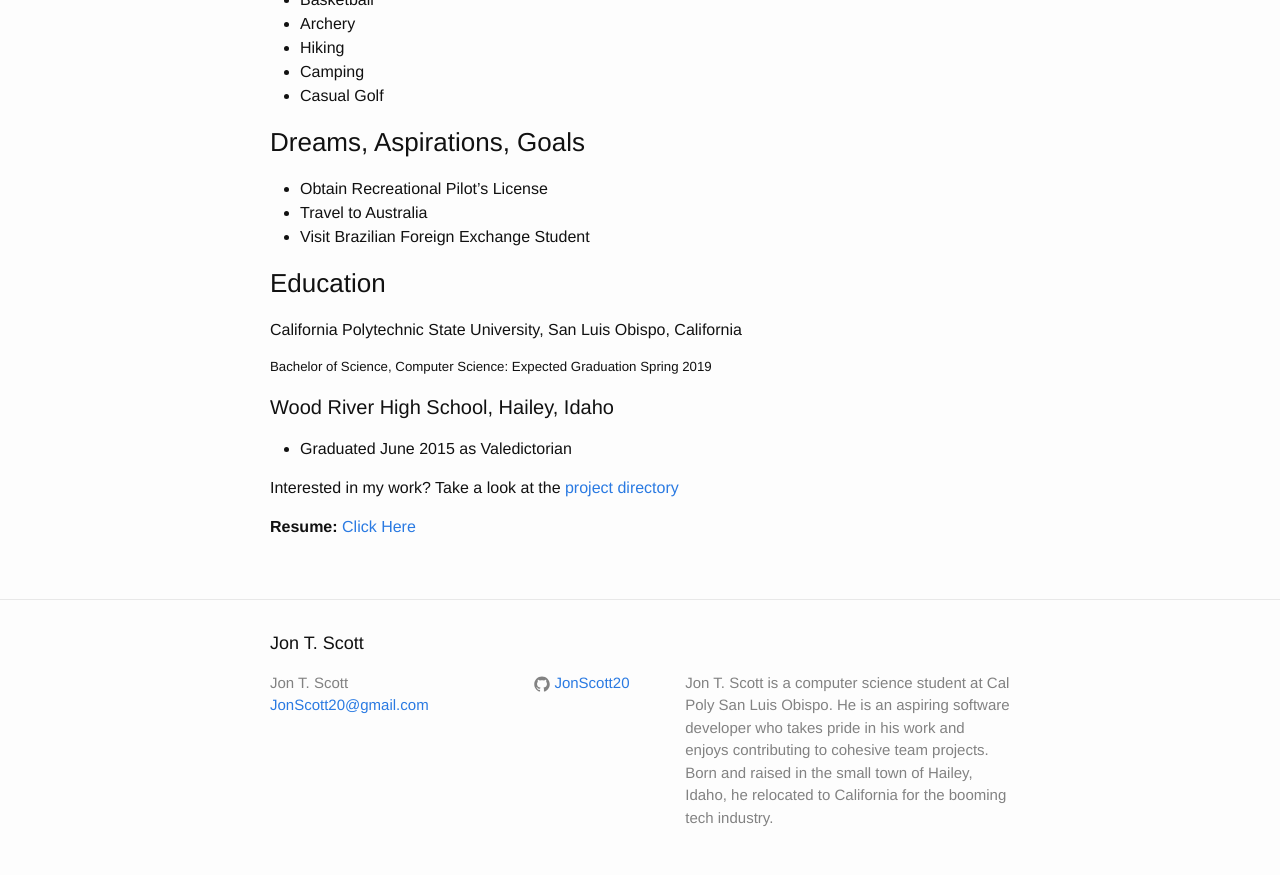
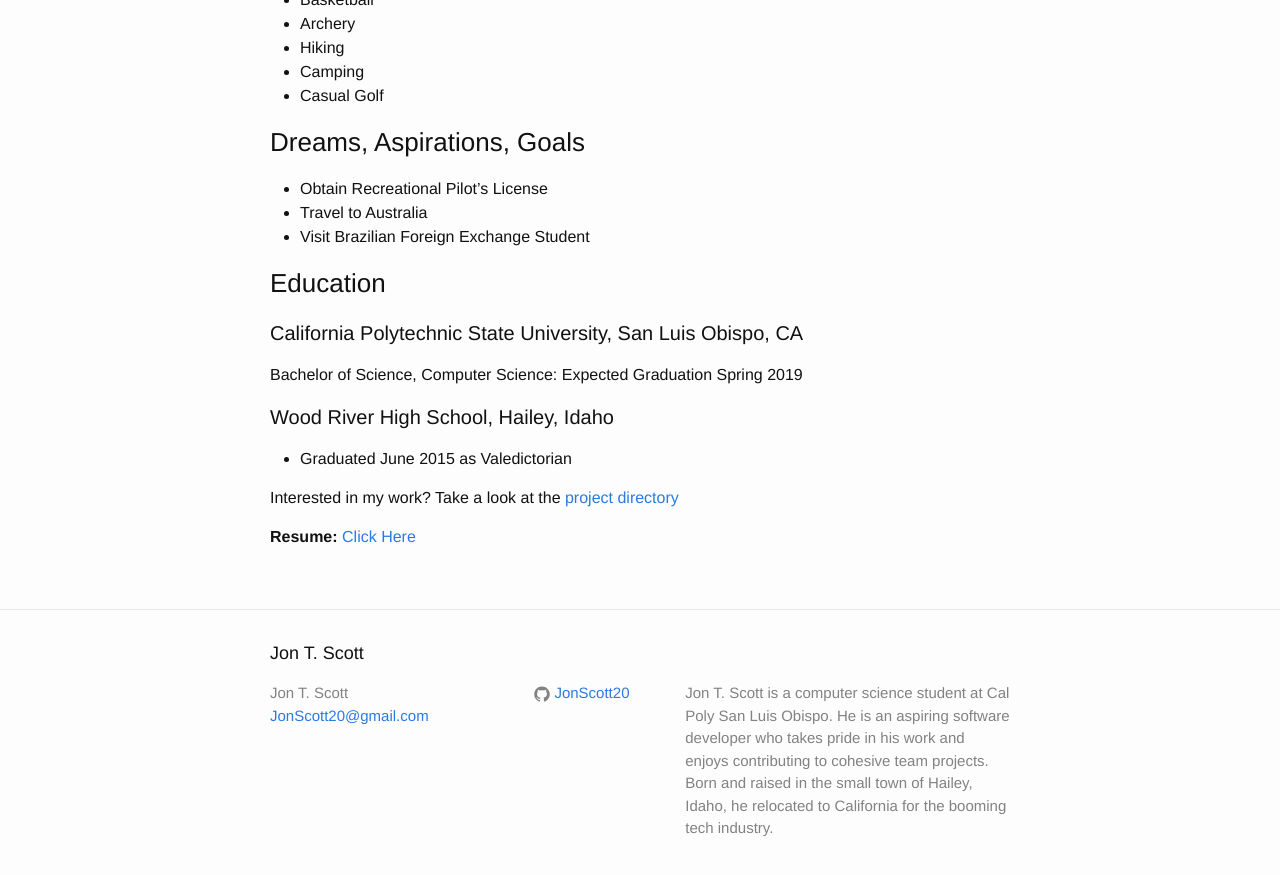
Before and after one commit to JonScott20/JonScott20.github.io, a Jekyll site: the page built from index.md, in a window 1280 px wide and 900 px high, scrolled down 1033 px. Shown: the top 875 px of the window. Built offline with Jekyll 4.4.1, drawn with Linux system fonts in a browser that asks for light colours; our own code applies the rules of GitHub Pages for plain Markdown files.

Commit message:
Update index.md

```diff
--- a/index.md
+++ b/index.md
@@ -26,9 +26,9 @@ A little bit about myself, I was born and raised in the small town of Hailey, Id
 
 ### Education
 
-California Polytechnic State University, San Luis Obispo, California
+#### California Polytechnic State University, San Luis Obispo, CA
 
-##### Bachelor of Science, Computer Science: Expected Graduation Spring 2019
+Bachelor of Science, Computer Science: Expected Graduation Spring 2019
 
 #### Wood River High School, Hailey, Idaho
 - Graduated June 2015 as Valedictorian
```
